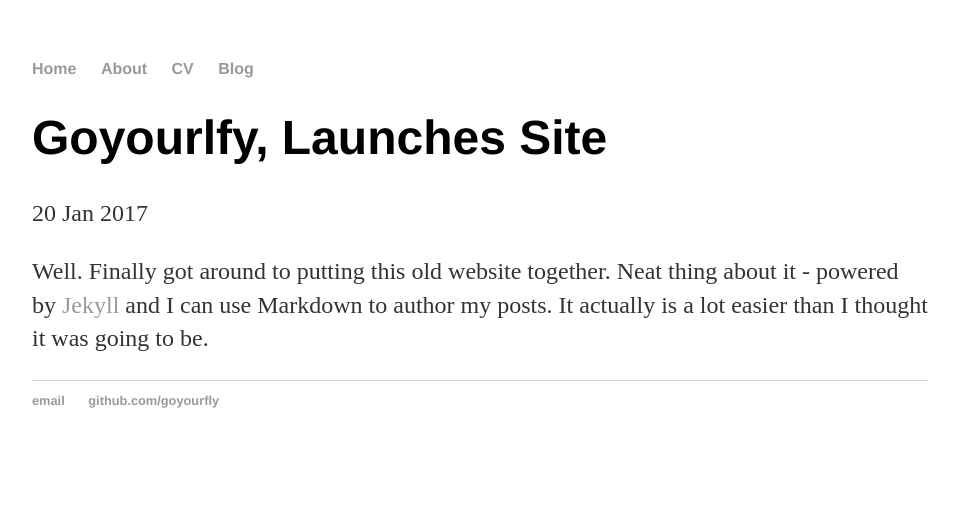
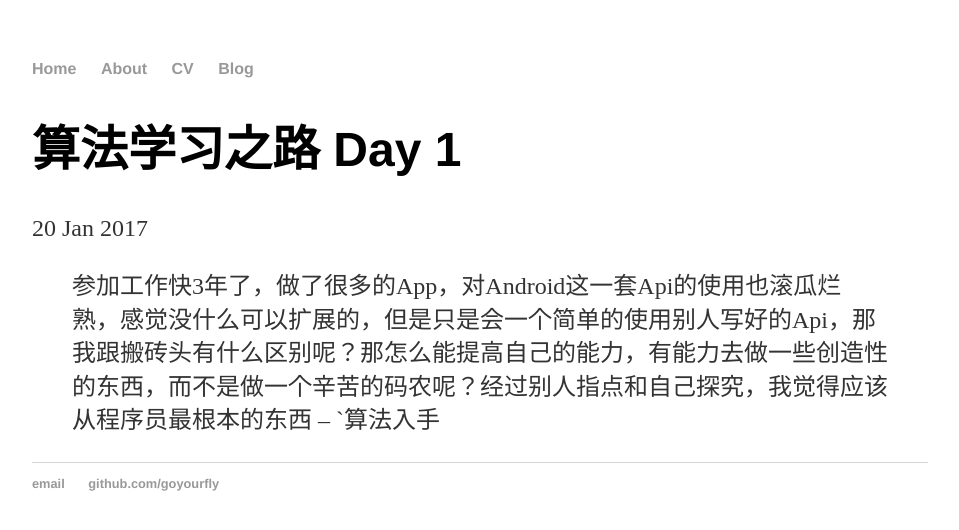
Before and after one commit to goyourfly/goyourfly.github.io, a Jekyll site: the page built from _posts/2017-01-20-go-your-fly-site-launched.md, in a window 1280 px wide. Shown: the top 530 px of the page, without its empty margins (160-1119 px from the left). Built offline with Jekyll 4.4.1, drawn with Linux system fonts in a browser that asks for light colours.

Commit message:
Update 2017-01-20-go-your-fly-site-launched.md

```diff
--- a/_posts/2017-01-20-go-your-fly-site-launched.md
+++ b/_posts/2017-01-20-go-your-fly-site-launched.md
@@ -1,7 +1,6 @@
 ---
 layout: post
-title: "Goyourlfy, Launches Site"
+title: "算法学习之路 Day 1"
 date: 2017-01-20
 ---
-
-Well. Finally got around to putting this old website together. Neat thing about it - powered by [Jekyll](http://jekyllrb.com) and I can use Markdown to author my posts. It actually is a lot easier than I thought it was going to be.
+> 参加工作快3年了，做了很多的App，对Android这一套Api的使用也滚瓜烂熟，感觉没什么可以扩展的，但是只是会一个简单的使用别人写好的Api，那我跟搬砖头有什么区别呢？那怎么能提高自己的能力，有能力去做一些创造性的东西，而不是做一个辛苦的码农呢？经过别人指点和自己探究，我觉得应该从程序员最根本的东西 -- `算法入手
```
